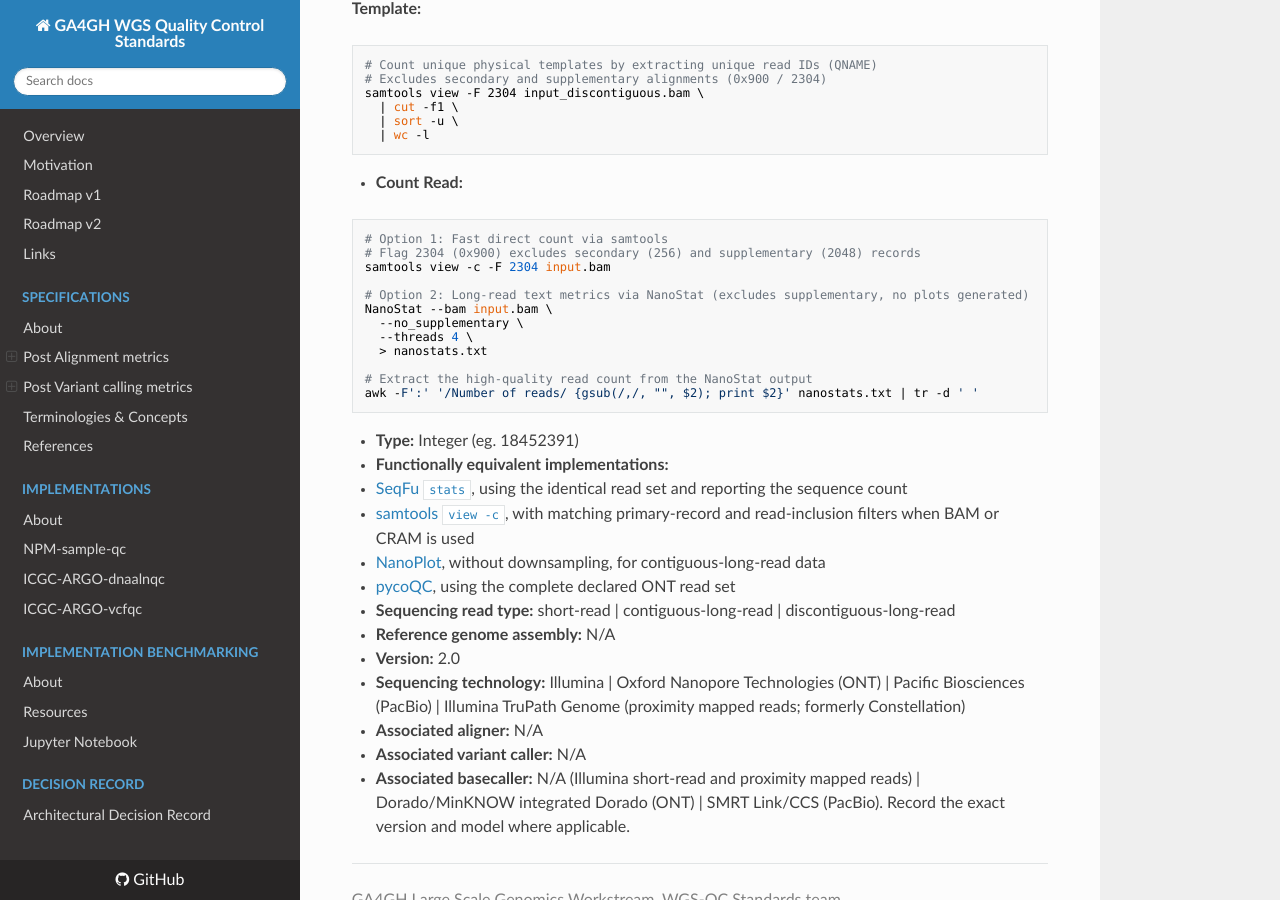
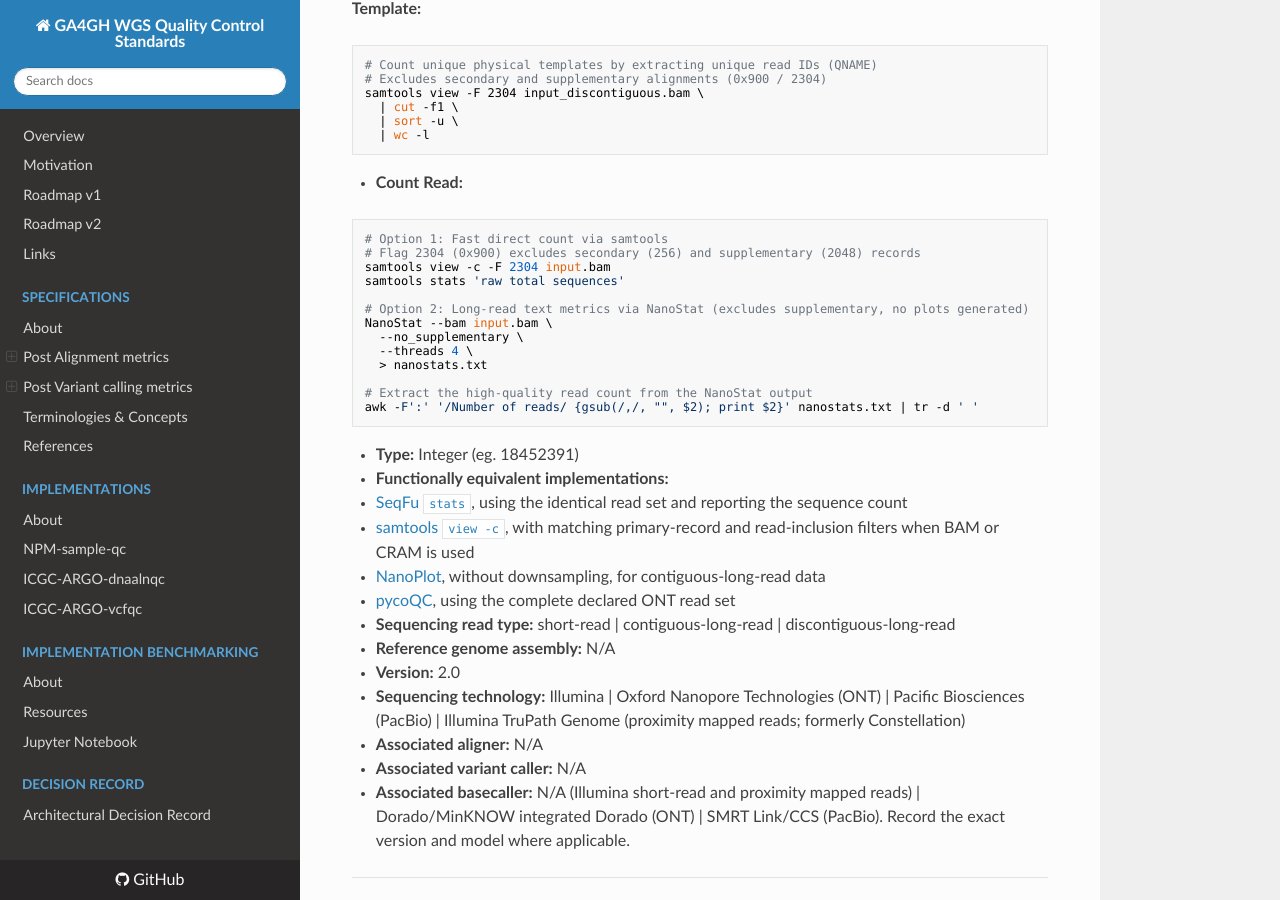
Before and after one commit to ga4gh/quality-control-wgs, an MkDocs documentation site: the page built from docs/metrics_definitions/lr-read_number.md, in a window 1280 px wide and 900 px high, scrolled down 1030 px. Built offline with MkDocs 1.6.1, drawn with Linux system fonts in a browser that asks for light colours; nearby versions of some CDN libraries.

Commit message:
update read number dev version awaiting further input/feedback

```diff
--- a/docs/metrics_definitions/lr-read_number.md
+++ b/docs/metrics_definitions/lr-read_number.md
@@ -28,6 +28,7 @@ samtools view -F 2304 input_discontiguous.bam \
 # Option 1: Fast direct count via samtools
 # Flag 2304 (0x900) excludes secondary (256) and supplementary (2048) records
 samtools view -c -F 2304 input.bam
+samtools stats 'raw total sequences'
 
 # Option 2: Long-read text metrics via NanoStat (excludes supplementary, no plots generated)
 NanoStat --bam input.bam \
```
